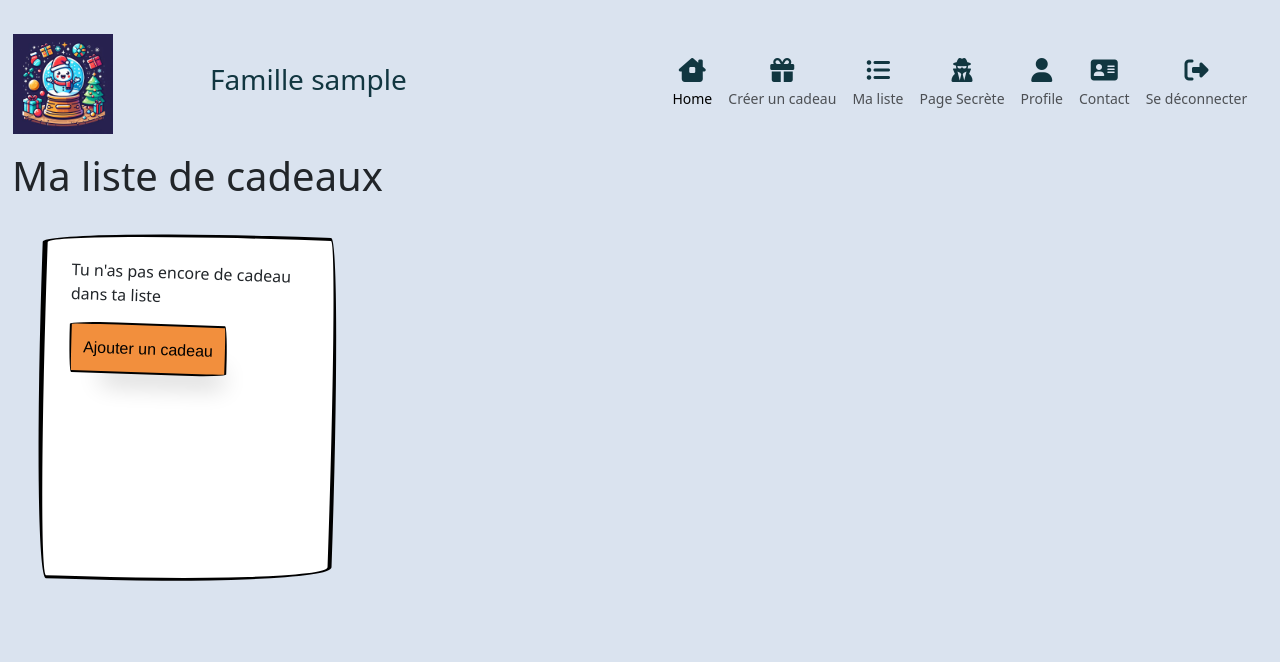
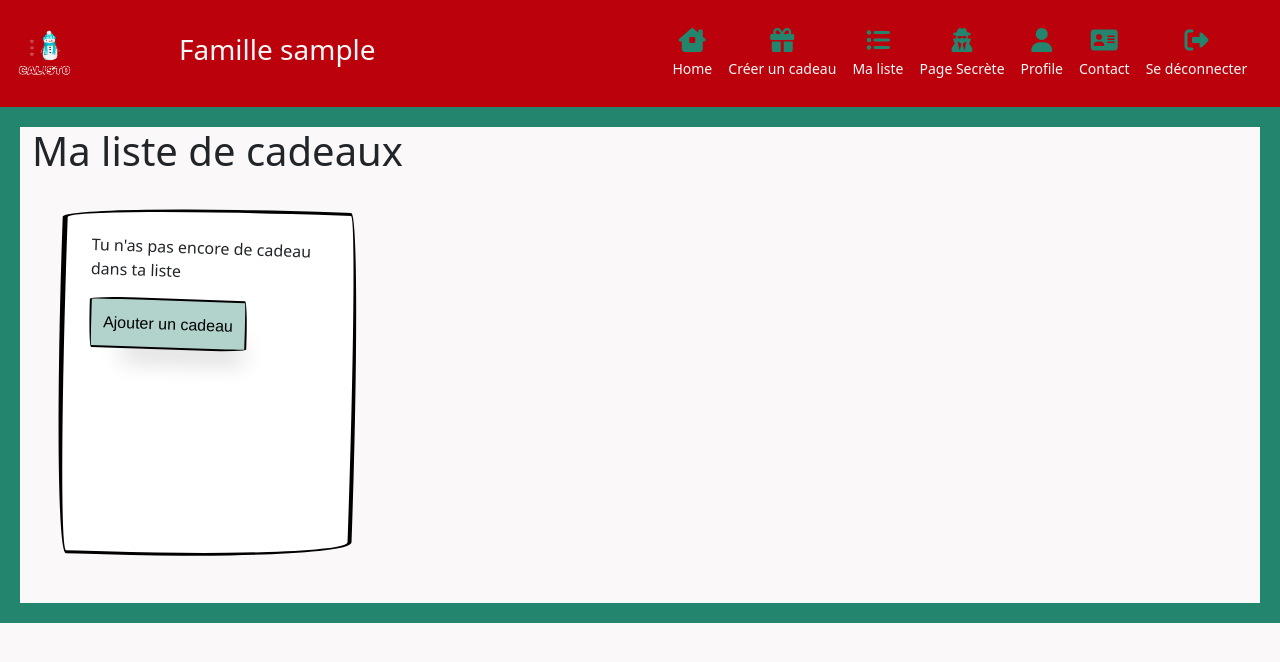
Before and after one commit to Lavestenoire/christmas, a PHP site: page /MVC/giftList in a window 1280 px wide. Shown: the top 662 px of the page. Run offline with PHP 8.4, Linux system fonts and the light colour scheme; the visitor is signed in with stand-in values (Sample User, id 1); data that the repository does not hold is empty; some libraries are stand-ins or nearby versions.

Commit message:
12 avril

```diff
--- a/Controllers/GiftController.php
+++ b/Controllers/GiftController.php
@@ -119,4 +119,15 @@ class giftController extends Controller
 
         $this->render('gift/secretPage', ['giftLists' => $giftLists]);
     }
+
+    public function getCategoryHint()
+    {
+        $search = isset($_GET['q']) ? $_GET['q'] : '';
+        $giftModel = new giftModel();
+        $categories = $giftModel->getNameCategory($search);
+        echo json_encode($categories);
+        // foreach ($categories as $category) {
+        //     echo $category['name_category'] . "<br>";
+        // }
+    }
 }
--- a/Models/giftModel.php
+++ b/Models/giftModel.php
@@ -79,7 +79,7 @@ class GiftModel extends DbConnect
 
 
     // ############################################################
-    // ###################### LISTE CADEAUX #######################
+    // ####### POUR VERIFIER SI LA CATEGORIE EXISTE DEJA ##########
     // ############################################################
     public function getCategoryByName(Category $category)
     {
@@ -148,4 +148,19 @@ class GiftModel extends DbConnect
         $listByStatus = $this->request->fetchAll(PDO::FETCH_ASSOC);
         return $listByStatus;
     }
+    // ############################################################
+    //        POUR L'AUTOCOMPLETION DES CATEGORIES
+    // ############################################################
+    public function getNameCategory($search)
+    {
+        if (!empty($search)) {
+            $this->request = $this->connection->prepare("SELECT name_category FROM c_category WHERE name_category LIKE :search");
+            $this->request->bindValue(':search', "%$search%");
+        } else {
+            $this->request = $this->connection->prepare("SELECT name_category FROM c_category");
+        }
+        $this->request->execute();
+        $catList = $this->request->fetchAll(PDO::FETCH_ASSOC);
+        return $catList;
+    }
 }
--- a/Views/base.php
+++ b/Views/base.php
@@ -13,10 +13,9 @@
 
 <body>
     <header>
-        <p id="countDown"></p>
         <nav class="navbar sticky-top navbar-expand-lg bg-body-tertiary container-fluid">
             <a class="navbar-brand" href="/christmas/public/home"> <!-- le lien href de home: home = réecriture d'URL = controller et action donc render -->
-                <img src="pictures/logoChristmas1.png" alt="Logo" width="100">
+                <img src="pictures/calisto.png" alt="Logo" width="100">
             </a>
 
             <?php if (isset($_SESSION['nickname_account'])) { ?>
@@ -31,7 +30,7 @@
                         <li class="nav-item">
                             <a class="nav-link active" aria-current="page" href="/christmas/public/home">
                                 <i class="menuIcon fa-solid fa-house-chimney-window"></i>
-                                <span class="menuEntry">Home</span>
+                                <span class="menuText">Home</span>
                             </a>
                         </li>
                         <li class="nav-item">
@@ -43,7 +42,7 @@
                         <li class="nav-item">
                             <a class="nav-link" href="giftList">
                                 <i class="menuIcon fa-solid fa-list-ul"></i>
-                                <span class="menuEntry">Ma liste</span>
+                                <span class="menuText">Ma liste</span>
                             </a>
                         </li>
                         <li class="nav-item">
@@ -83,11 +82,11 @@
                 </div>
             </div>
         </nav>
-
     </header>
     <div class="container">
         <main><?= $content ?></main>
     </div>
+    <footer></footer>
     <script src="https://cdn.jsdelivr.net/npm/bootstrap@5.3.2/dist/js/bootstrap.bundle.min.js" integrity="sha384-C6RzsynM9kWDrMNeT87bh95OGNyZPhcTNXj1NW7RuBCsyN/o0jlpcV8Qyq46cDfL" crossorigin="anonymous"></script>
     <script src="/christmas/public/script.js"></script>
 </body>
--- a/Views/user/profileUser.php
+++ b/Views/user/profileUser.php
@@ -12,7 +12,7 @@ if (isset($_SESSION['id_account']) && isset($_SESSION['id_user'])) { ?>
         <button type="submit" name="deleteUser" class="button-paper" role="button">Clique ici pour supprimer ton profil</button>
     </form>
 <?php } else if (!isset($_SESSION['id_user'])) {
-    header('Location: loginUser');
+    header('Location: home');
 } else {
     header('Location: loginAccount');
     exit();
--- a/public/style.css
+++ b/public/style.css
@@ -1,9 +1,19 @@
 body {
-    background-color: #dae3ef;
+    background-color: #faf8f8;
 }
 
 .container {
     max-width: 1280px;
+    border: solid #23856D 20px;
+    overflow: auto;
+    /* Ajouter un débordement automatique pour que la bordure reste contenue */
+    padding-bottom: 20px;
+    /* Ajouter un remplissage en bas pour éviter le chevauchement */
+}
+
+
+img {
+    max-width: 100%;
 }
 
 li {
@@ -21,7 +31,7 @@ a {
 ############################################################
 */
 .navbar {
-    background-color: #dae3ef !important;
+    background-color: #bb010b !important;
     padding: 1%;
 }
 
@@ -43,7 +53,11 @@ a {
 }
 
 .menuIcon {
-    color: #113640;
+    color: #23856d;
+}
+
+.menuText {
+    color: #faf8f8;
 }
 
 /* titre famille dans le menu */
@@ -51,7 +65,7 @@ nav h3 {
     width: 20em;
     text-align: center;
     padding: 20px;
-    color: #113640;
+    color: #faf8f8;
 }
 
 /*
@@ -216,11 +230,15 @@ nav h3 {
     text-align: center;
 }
 
-/* BOUTON */
+/*
+############################################################
+                        BOUTONS
+############################################################
+*/
 .button-paper {
     align-self: center;
     /* background-color: #fff; */
-    background-color: #f28f3d;
+    background-color: rgba(0, 111, 87, .3);
     background-image: none;
     background-position: 0 90%;
     background-repeat: repeat no-repeat;
@@ -231,7 +249,7 @@ nav h3 {
     box-shadow: rgba(0, 0, 0, .2) 15px 28px 25px -18px;
     box-sizing: border-box;
     /* color: #41403e; */
-    color: #dae3ef;
+    color: #faf8f8;
     cursor: pointer;
     display: inline-block;
     font-family: Neucha, sans-serif;
@@ -258,3 +276,14 @@ nav h3 {
 .button-paper:focus {
     box-shadow: rgba(0, 0, 0, .3) 2px 8px 4px -6px;
 }
+
+/*
+############################################################
+                        CATEGORY AUTO COMPLETION
+            Evite trop de catégories écrites différemment
+############################################################
+*/
+#suggestions ul {
+    background-color: #fff;
+    border-radius: 5%;
+}
```
Also changed, not shown: Views/gift/createGift.php (+5 -2 lines), Views/home/index.php (+7 -4 lines), public/script.js (+46 -18 lines), public/.htaccess, public/pictures/calisto.png (added).
